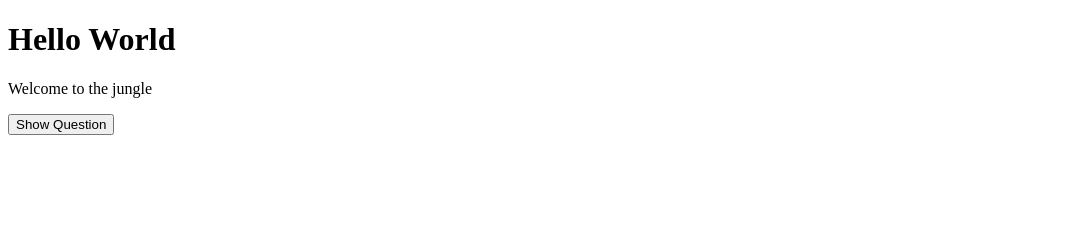
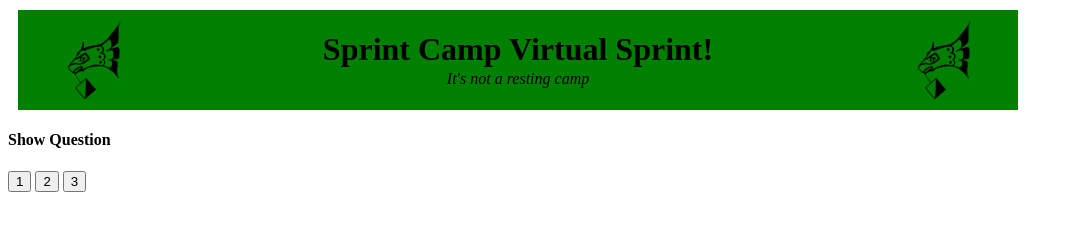
Before and after one commit to Grafne23/VirtualSprint, a website: page static/host.html in a window 1280 px wide. Shown: the whole page, without its empty margins (0-1073 px from the left). Drawn offline with Linux system fonts and the light colour scheme.

Commit message:
started host page design

```diff
--- a/index.js
+++ b/index.js
@@ -1,5 +1,6 @@
 const express = require('express');
 const http = require('http');
+const path    = require("path");
 let PORT = 5000;
 
 var app = express();
@@ -16,11 +17,11 @@ httpServer.listen(PORT, function() {
 });
 
 app.get("/", function(req, res) {
-    res.sendFile('static/client.html');
+    res.sendFile(path.join(__dirname+'/static/client.html'));
 });
 
 app.get("/host/", function(req, res) {
-    res.sendFile('static/host.html');
+    res.sendFile(path.join(__dirname+'/static/host.html'));
 });
 
 io = require('socket.io')(httpServer);
--- /dev/null
+++ b/static/css/host.css
@@ -0,0 +1,40 @@
+strong {
+    color: red;
+  }
+  #header {
+    margin: 10px;
+    display: flex;
+  }
+  #logo {
+    display: inline-block;
+    vertical-align: middle;
+
+    color: black;
+    text-align: center;
+    width: 150px;
+    height: 100px;
+    background: green;
+  }
+
+  #logo img {
+    padding: 10px;
+    width: 60px;
+    height: 80px;
+  }
+
+  #slogan {
+    font-style: italic;
+    position: relative;
+    top: -20px;
+  }
+
+  #welcomeBanner {
+    display: inline-block;
+    vertical-align: middle;
+
+    color: black;
+    text-align: center;
+    width: 700px;
+    height: 100px;
+    background: green;
+  }
--- a/static/host.html
+++ b/static/host.html
@@ -1,11 +1,33 @@
 <!DOCTYPE html>
 <html>
     <head>
-        <title> Hello World! </title>
+        <title> Virtual Sprint! </title>
+        <link rel="stylesheet" href="css/host.css">
     </head>
     <body>
-        <h1> Hello World </h1>
-        <p>Welcome to the jungle</p>
-        <button id="showQ">Show Question</button>
+        <header id="header">
+            <div id="logo">
+                <img src="images/GVOC_LOGO.png" />
+            </div>
+            <div id="welcomeBanner">
+                <h1> Sprint Camp Virtual Sprint! </h1>
+                <p id='slogan'>It's not a resting camp</p>
+            </div>
+            <div id="logo">
+                    <img src="images/GVOC_LOGO.png" />
+            </div>
+        </header>
+        <main>
+            <div>
+                <div id='playersList'></div>
+                <div id='questionSpace'></div>
+                <div id='buttonSpace'>
+                    <h4>Show Question</h4>
+                    <button id="Q1">1</button>
+                    <button id="Q2">2</button>
+                    <button id="Q3">3</button>
+                </div>
+            </div>
+        </main>
     </body>
 </html>
```
Also changed, not shown: static/client.html (+1 -1 lines), static/images/GVOC_LOGO.png (added), static/js/client.js (renamed from static/client.js), 1 other file.
